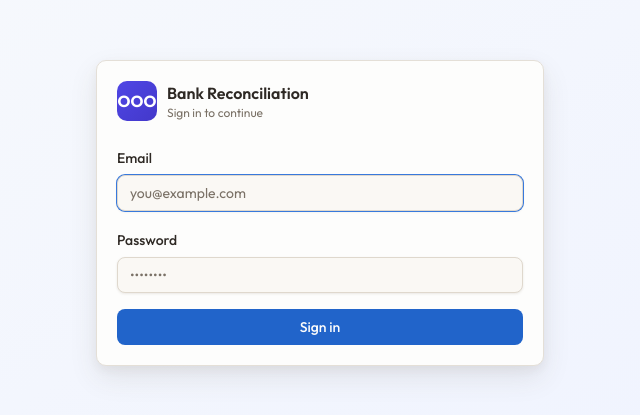
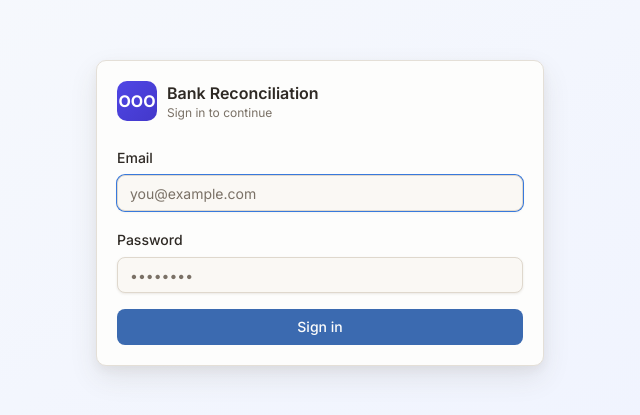
Before and after one commit to sakshepathak/bank-reconcillation-agent, a React (Vite) app in the folder frontend/: page /login in a window 1280 px wide. Shown: the part 187-602 px from the top of the page, without its empty margins (320-960 px from the left). Built offline with nearby package versions, Linux system fonts and the light colour scheme; no server answers.

Commit message:
UI theme: switch font to Inter, soften the brand blue, on-brand blue scrollbar

```diff
--- a/frontend/src/index.css
+++ b/frontend/src/index.css
@@ -1,4 +1,4 @@
-@import url('https://fonts.googleapis.com/css2?family=Outfit:wght@300;400;500;600;700&family=JetBrains+Mono:wght@400;500&display=swap');
+@import url('https://fonts.googleapis.com/css2?family=Inter:wght@300;400;500;600;700&family=JetBrains+Mono:wght@400;500&display=swap');
 
 @tailwind base;
 @tailwind components;
@@ -19,9 +19,9 @@
     --popover-foreground: 30 12% 16%;
 
     /* Brand: a confident, low-glare marine blue (not the old neon indigo) */
-    --primary: 216 72% 46%;            /* #1F60C4 */
+    --primary: 216 50% 46%;            /* softened marine — desaturated, calmer on cream */
     --primary-foreground: 40 33% 99%;  /* ivory, stays in the warm world */
-    --primary-hover: 216 74% 41%;      /* #1B55B0  hover / pressed */
+    --primary-hover: 216 52% 41%;      /* hover / pressed */
     --primary-subtle: 216 60% 95%;     /* #E8F0FB  selected rows, washes */
 
     --secondary: 38 24% 92%;           /* warm taupe fill */
@@ -62,6 +62,8 @@
   body {
     @apply bg-background text-foreground font-sans;
     font-feature-settings: "rlig" 1, "calt" 1;
+    scrollbar-width: thin;                              /* Firefox */
+    scrollbar-color: hsl(216 28% 80%) transparent;      /* Firefox: thumb + track */
   }
   code, pre, .font-mono {
     font-family: 'JetBrains Mono', monospace;
@@ -74,8 +76,12 @@
   }
 }
 
-/* Scrollbar */
-::-webkit-scrollbar { width: 6px; height: 6px; }
+/* Scrollbar — soft on-brand blue (was the cream --border, which looked off) */
+::-webkit-scrollbar { width: 7px; height: 7px; }
 ::-webkit-scrollbar-track { background: transparent; }
-::-webkit-scrollbar-thumb { background: hsl(var(--border)); border-radius: 9999px; }
-::-webkit-scrollbar-thumb:hover { background: hsl(var(--muted-foreground)); }
+::-webkit-scrollbar-thumb { background: hsl(216 28% 80%); border-radius: 9999px; }
+::-webkit-scrollbar-thumb:hover { background: hsl(216 40% 66%); }
+
+/* On the blue sidebar a tinted thumb would vanish — use a translucent white one */
+.sidebar-scroll::-webkit-scrollbar-thumb { background: rgb(255 255 255 / 0.28); }
+.sidebar-scroll::-webkit-scrollbar-thumb:hover { background: rgb(255 255 255 / 0.45); }
--- a/frontend/tailwind.config.ts
+++ b/frontend/tailwind.config.ts
@@ -69,7 +69,7 @@ const config: Config = {
         lg: '0 12px 28px hsl(32 28% 25% / 0.10), 0 4px 10px hsl(32 28% 25% / 0.06)',
       },
       fontFamily: {
-        sans: ['Outfit', ...fontFamily.sans],
+        sans: ['Inter', ...fontFamily.sans],
         mono: ['JetBrains Mono', ...fontFamily.mono],
       },
       keyframes: {
```
